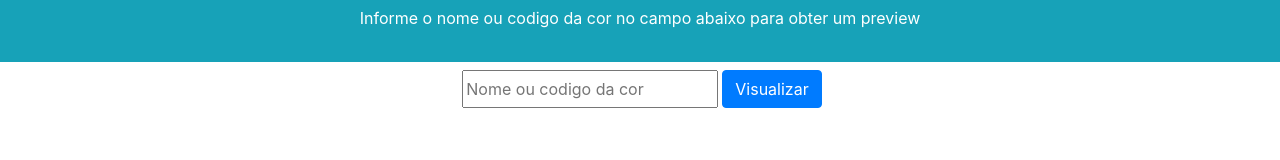
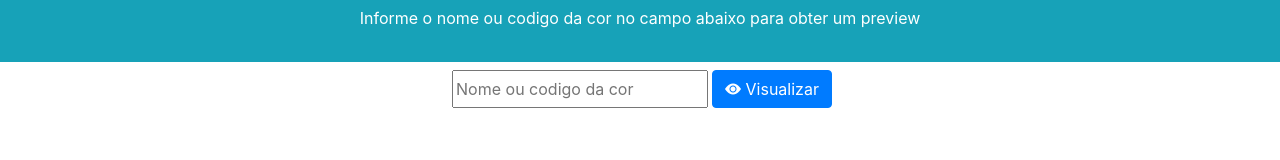
Before and after one commit to anelisa/trabalho2, a website built with Parcel: page index.html in a window 1280 px wide. Shown: the part 126-286 px from the top of the page. Built offline with nearby package versions, Linux system fonts and the light colour scheme; files whose address does not match are found by name.

Commit message:
feat: add icon eye in button

```diff
--- a/index.html
+++ b/index.html
@@ -17,6 +17,7 @@
   <!-- Place favicon.ico in the root directory -->
 
   <link rel="stylesheet" href="/node_modules/bootstrap/dist/css/bootstrap.css">
+  <link rel="stylesheet" href="/node_modules/bootstrap-icons/font/bootstrap-icons.css">
   <link rel="stylesheet" href="css/main.css">
 
   <meta name="theme-color" content="#fafafa">
@@ -61,7 +62,10 @@
 
         <div class="d-flex justify-content-center">
           <input class="mx-1" type="text" id="input" placeholder="Nome ou codigo da cor">
-          <button type="button" class="btn btn-primary">Visualizar</button>
+          <button type="button" class="btn btn-primary">
+            <i class="bi bi-eye-fill"></i>
+            Visualizar
+          </button>
         </div>
       </main>
     </div>
```
